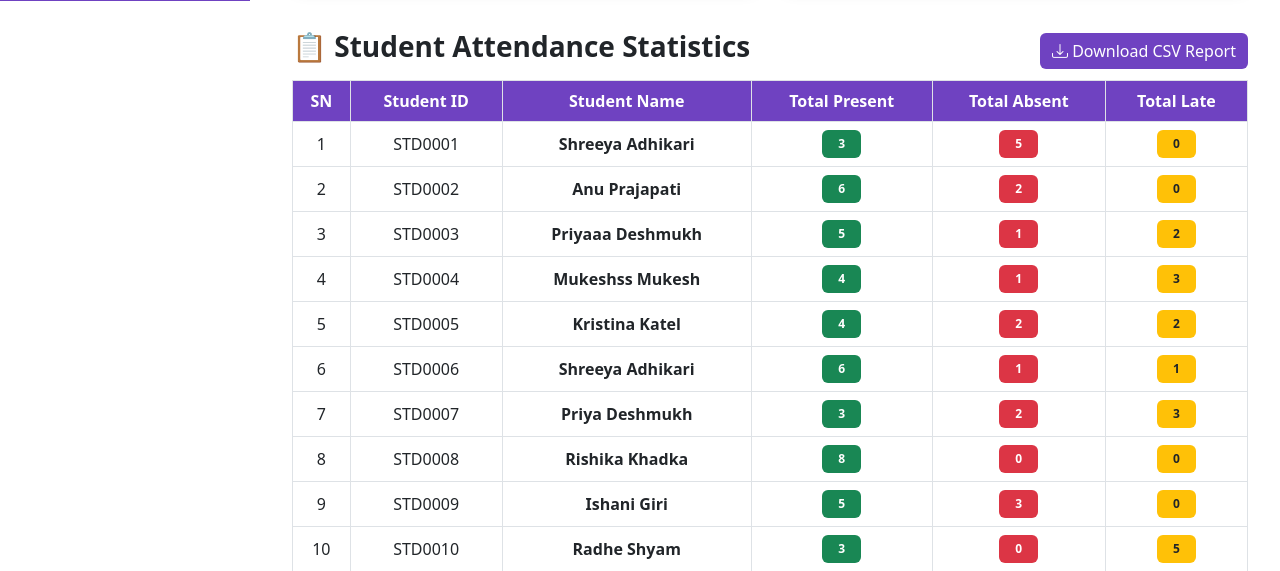
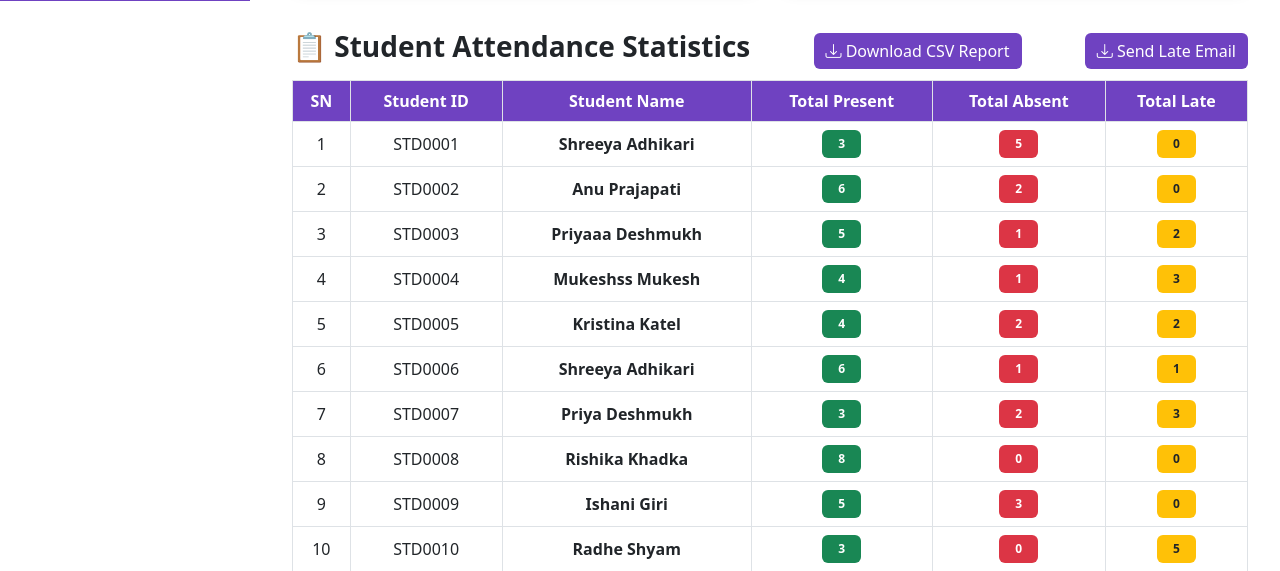
Before and after one commit to shreeya-a/Student-Attendance-Tracker-Python, a Flask app: page /dashboard in a window 1280 px wide. Shown: the part 799-1370 px from the top of the page. Run offline with Flask 3, Linux system fonts and the light colour scheme; a user stored in the database is signed in; data comes from the database, SQL or seed files in the repository; both versions use the stored data as it was after the commit.

Commit message:
email code mended

```diff
--- a/app.py
+++ b/app.py
@@ -426,6 +426,12 @@ def check_and_send_emails():
                         db.session.commit()
 
 
+@app.route('/run-email-check')
+@login_required
+def run_email_check():
+    check_and_send_emails()
+    flash("Email check is running in the background!", "info")
+    return redirect(url_for("dashboard"))
 
 
 
@@ -433,5 +439,5 @@ if __name__ == "__main__":
     with app.app_context():
         db.create_all()
         create_admin()
-    check_and_send_emails()
+    # check_and_send_emails()
     app.run(debug=True, threaded = False)
--- a/templates/dashboard.html
+++ b/templates/dashboard.html
@@ -123,6 +123,9 @@
             <a href="{{ url_for('download_csv') }}" class="btn btn-primary">
                 <i class="bi bi-download"></i> Download CSV Report
             </a>
+            <a href="{{ url_for('run_email_check') }}" class="btn btn-primary">
+                <i class="bi bi-download"></i> Send Late Email
+            </a>
         </div>
 
         <div class="table-responsive">
```
Also changed, not shown: instance/attendance_system.db.
